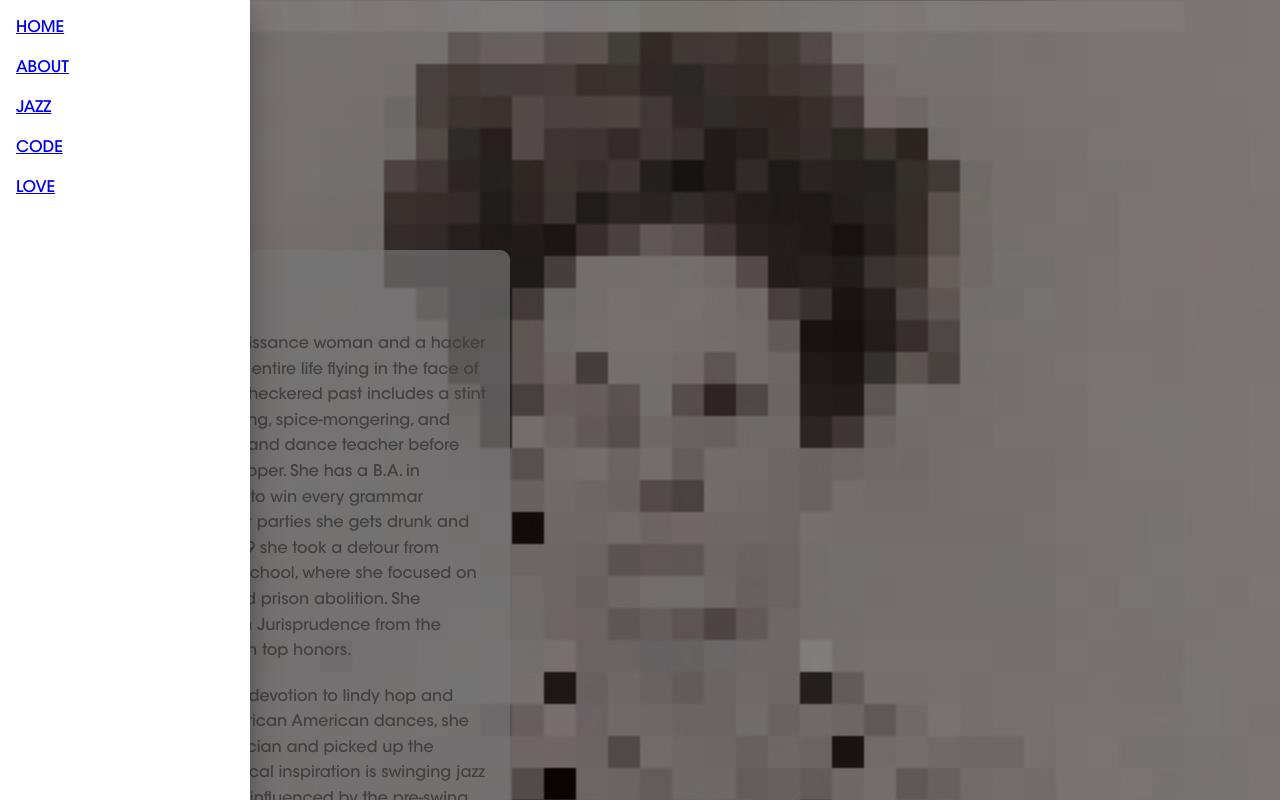
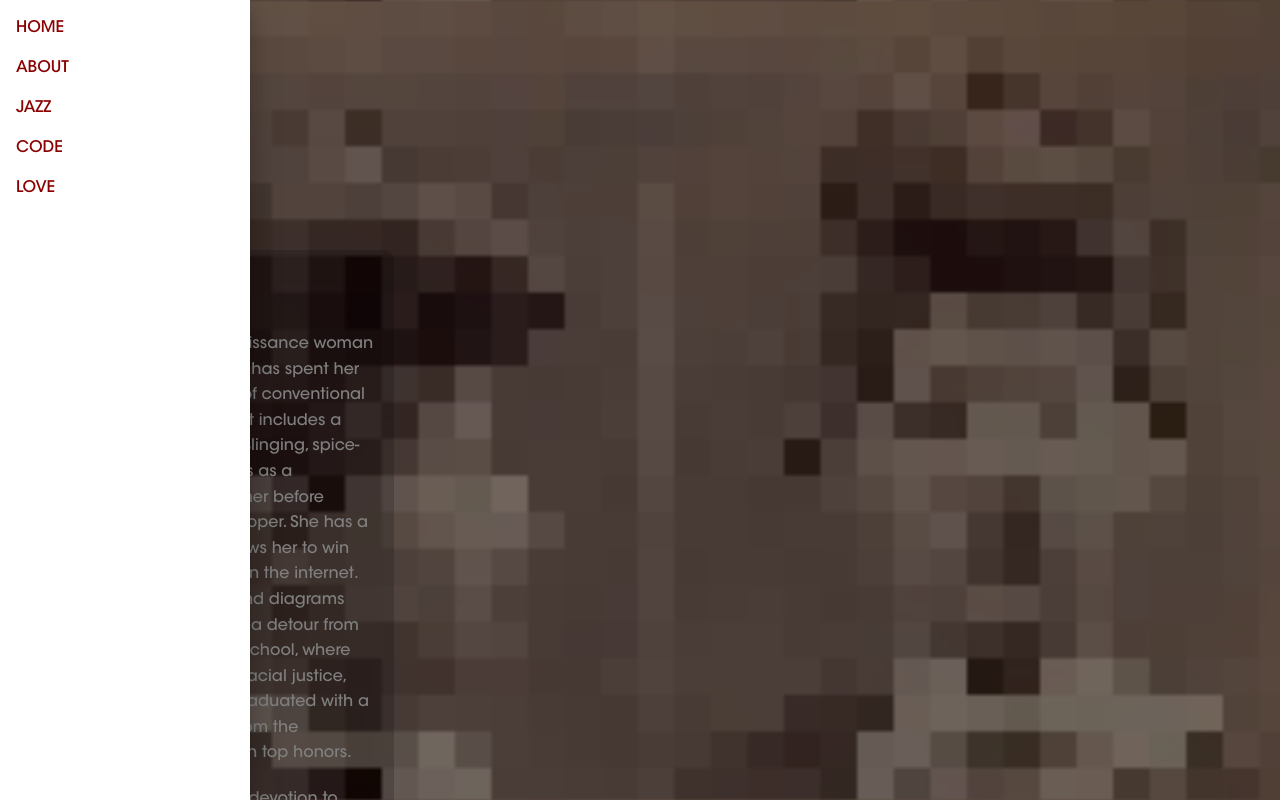
Before and after one commit to kalikokalikova/lightspeed, a React (Vite) app: page /about in a window 1280 px wide. Both pictures are taken after a click on the element 85 px from the left and 115 px from the top of the page. Shown: the top 800 px of the page. Built offline with nearby package versions, Linux system fonts and the light colour scheme; a web font is replaced by a local one.

Commit message:
about page looking ok

```diff
--- a/src/components/NavDrawer.jsx
+++ b/src/components/NavDrawer.jsx
@@ -37,12 +37,11 @@ export default function NavDrawer() {
     <Box sx={{ width: 250 }} role="presentation" onClick={toggleDrawer(false)}>
       <List>
         {navLinks.map((element, index) => (
-          <Link to={element.url}>
+          <Link to={element.url} style={{ textDecoration: "none"}}>
             <ListItem key={element.name} disablePadding>
               <ListItemButton>
                 <Typography
-                  className="major-mono"
-                  sx={{ textTransform: "uppercase" }}
+                  sx={{ textTransform: "uppercase", color: "darkred" }}
                 >
                   {element.name}
                 </Typography>
--- a/src/components/pages/About.jsx
+++ b/src/components/pages/About.jsx
@@ -1,5 +1,5 @@
 import { Box, Typography } from "@mui/material";
-import backgroundImage from "../../assets/pixel-mugshot-15.jpg";
+import backgroundImage from "../../assets/mugshot2-8.jpg";
 import NavDrawer from "../NavDrawer";
 
 export default function About() {
@@ -26,13 +26,13 @@ export default function About() {
         <NavDrawer />
         <Box
           sx={{
-            width: "500px",
-            color: "gray",
-            backgroundColor: "#eeeeeead",
+            color: "white",
+            backgroundColor: "#0000002e",
             borderRadius: "10px",
             margin: "10px",
             padding: "20px",
             mt: "250px",
+            width: { md: "30%"}
           }}
         >
           <Typography
--- a/src/components/pages/Home.jsx
+++ b/src/components/pages/Home.jsx
@@ -1,7 +1,7 @@
 import backgroundImage from "../../assets/magnolia.jpg";
 import jazzImage from "../../assets/siren.jpg";
 import codeImage from "../../assets/code.jpg";
-import aboutImage from "../../assets/mugshot.jpg";
+import aboutImage from "../../assets/mugshot2.jpg";
 import loveImage from "../../assets/love.jpg";
 import { Box, Typography, Avatar } from "@mui/material";
 import { Link } from "react-router";
```
Also changed, not shown: src/assets/mugshot2-8.jpg (added), src/assets/mugshot2.jpg (added).
